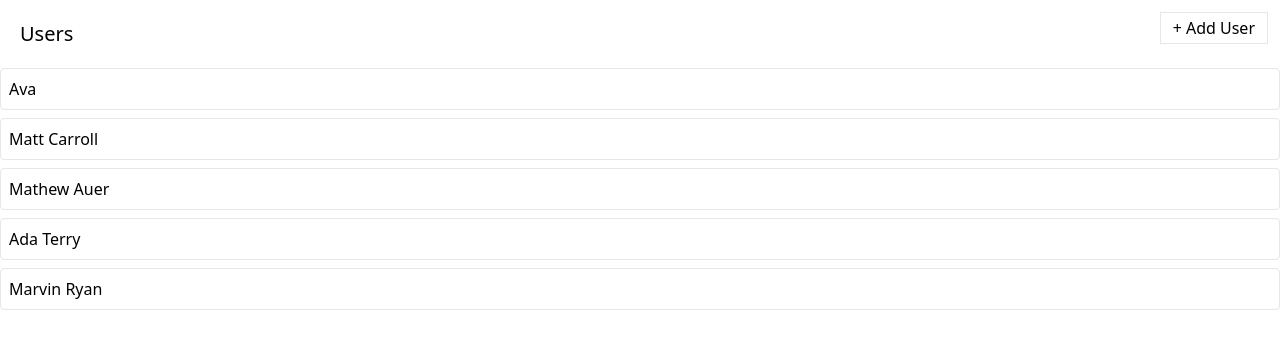
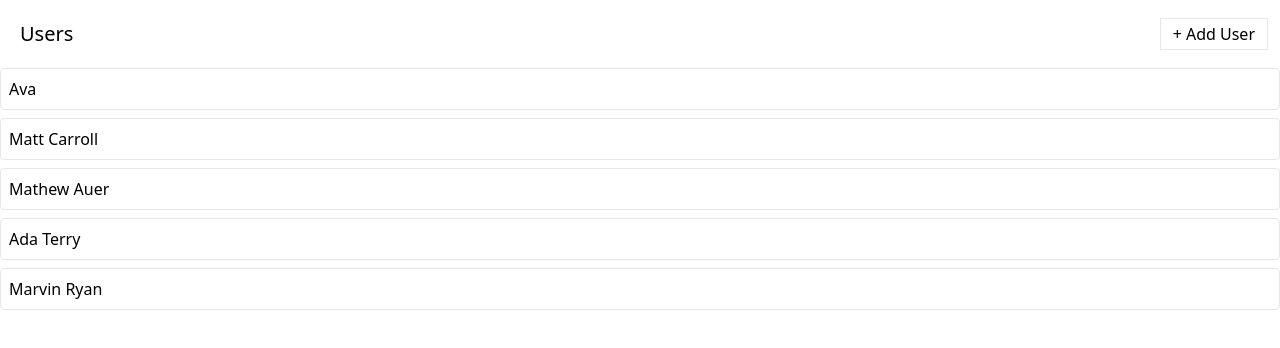
Before and after one commit to IocusBob/media, a React (Create React App) app: page / in a window 1280 px wide. Shown: the top 348 px of the page. Built offline with nearby package versions, Linux system fonts and the light colour scheme; data requests are answered from the project's data file.

Commit message:
Improved logic/rendering

```diff
--- a/src/components/UsersList.js
+++ b/src/components/UsersList.js
@@ -19,28 +19,27 @@
     doFetchUsers();
   }, [doFetchUsers]);
 
+  let content;
   if (isLoadingUsers) {
-    return <Skeleton times={6} extraClasses="h-10 w-full"/>
+    content = <Skeleton times={6} extraClasses="h-10 w-full"/>
+  } else if(loadingUsersError){
+    content = <div>Error fetching data...</div>
+  } else {
+    content = data.map(user => {
+      return <div key={user.id} className="mb-2 border rounded">
+        <div className='flex p-2 justify-between items-center cursor-pointer'>
+          {user.name}
+        </div>
+      </div>
+    })
   }
-
-  if(loadingUsersError){
-    return <div>Error fetching data...</div>
-  }
-
-  const renderedUsers = data.map(user => {
-    return <div key={user.id} className="mb-2 border rounded">
-      <div className='flex p-2 justify-between items-center cursor-pointer'>
-        {user.name}
-      </div>
-    </div>
-  })
 
   const handleUserAdd = () => {
     doCreateUser();
   };
   return (
     <div>
-      <div className="flex flex-row justify-between m-3">
+      <div className="flex flex-row justify-between items-center m-3">
         <h1 className="m-2 text-xl">Users</h1>
           <Button loading={isCreateingUser} onClick={handleUserAdd}> + Add User</Button>
         {
@@ -48,7 +47,7 @@
         }
 
       </div>
-      {renderedUsers}
+      {content}
     </div>
   )
 }
```
